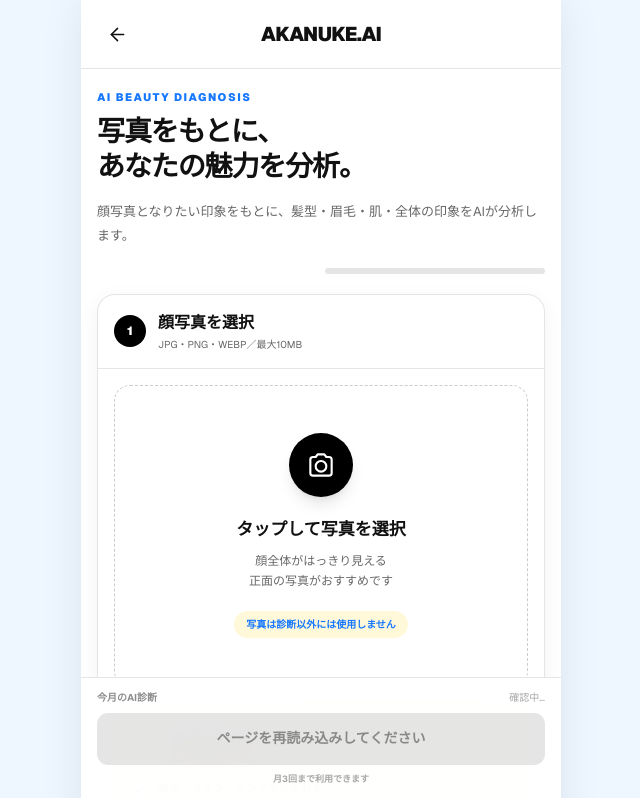
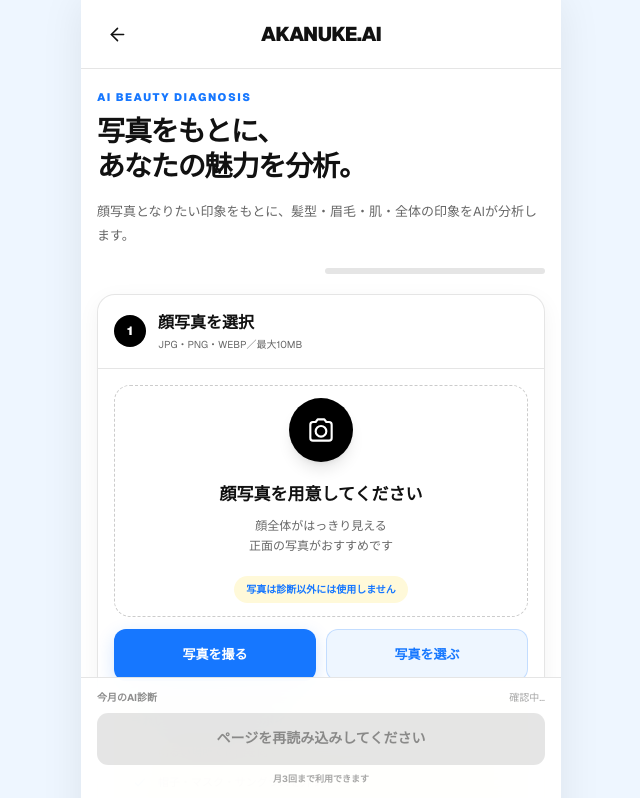
Before and after one commit to mori10tech/akanuke-ai, a Next.js app: page /upload in a window 1280 px wide. Shown: the top 798 px of the page, without its empty margins (319-959 px from the left). Built offline with nearby package versions, Linux system fonts and the light colour scheme; no server answers.

Commit message:
style: 写真撮影と選択ボタンのデザインを調整

```diff
--- a/app/upload/page.tsx
+++ b/app/upload/page.tsx
@@ -343,6 +343,12 @@ async function resizeImage(
 export default function UploadPage() {
   const router = useRouter();
   const preferenceSectionRef = useRef<HTMLElement | null>(null);
+
+  const cameraInputRef =
+    useRef<HTMLInputElement | null>(null);
+
+  const libraryInputRef =
+    useRef<HTMLInputElement | null>(null);
 
   const [preview, setPreview] = useState<string | null>(null);
   const [selectedIds, setSelectedIds] = useState<string[]>([]);
@@ -812,7 +818,8 @@ useEffect(() => {
             </div>
 
             <div className="p-4">
-              <label className="block cursor-pointer overflow-hidden rounded-[16px] border border-dashed border-black/20 bg-white transition text-[#1677FF]">
+
+              <div className="overflow-hidden rounded-[16px] border border-dashed border-black/20 bg-white">
   {preview ? (
     <div className="relative bg-[#EEF6FF]">
       {/* eslint-disable-next-line @next/next/no-img-element */}
@@ -821,22 +828,16 @@ useEffect(() => {
         alt="選択した顔写真"
         className="block max-h-[500px] min-h-[320px] w-full object-contain"
       />
-
-                    <div className="pointer-events-none absolute inset-x-0 bottom-0 bg-gradient-to-t from-black/60 to-transparent px-4 pb-4 pt-16">
-                      <p className="text-center text-[12px] font-black text-white">
-                        タップして写真を変更
-                      </p>
-                    </div>
     </div>
   ) : (
-                  <div className="flex min-h-[300px] items-center justify-center px-6 text-center">
+    <div className="flex min-h-[230px] items-center justify-center px-6 text-center">
       <div>
         <span className="mx-auto flex h-16 w-16 items-center justify-center rounded-full bg-black text-white shadow-lg">
           <CameraIcon />
         </span>
 
         <p className="mt-5 text-[17px] font-black text-[#111111]">
-                        タップして写真を選択
+          顔写真を用意してください
         </p>
 
         <p className="mt-2 text-[12px] leading-5 text-black/60">
@@ -851,14 +852,46 @@ useEffect(() => {
       </div>
     </div>
   )}
+</div>
+
+<div className="mt-3 grid grid-cols-2 gap-2.5">
+  <button
+    type="button"
+    onClick={() =>
+      cameraInputRef.current?.click()
+    }
+    className="flex min-h-[52px] items-center justify-center rounded-[12px] bg-[#1677FF] px-3 text-[13px] font-black text-white shadow-[0_6px_18px_rgba(22,119,255,0.18)] transition active:scale-[0.98]"
+  >
+    写真を撮る
+  </button>
+
+  <button
+    type="button"
+    onClick={() =>
+      libraryInputRef.current?.click()
+    }
+    className="flex min-h-[52px] items-center justify-center rounded-[12px] border border-[#1677FF]/20 bg-[#EEF6FF] px-3 text-[13px] font-black text-[#1677FF] transition active:scale-[0.98]"
+  >
+    写真を選ぶ
+  </button>
+</div>
 
 <input
+  ref={cameraInputRef}
+  type="file"
+  accept="image/*"
+  capture="user"
+  onChange={handleImage}
+  className="hidden"
+/>
+
+<input
+  ref={libraryInputRef}
   type="file"
   accept="image/jpeg,image/png,image/webp"
   onChange={handleImage}
   className="hidden"
 />
-              </label>
 
               {preview && (
                 <button
```
Lines whose indentation alone changed are shown as unchanged.
